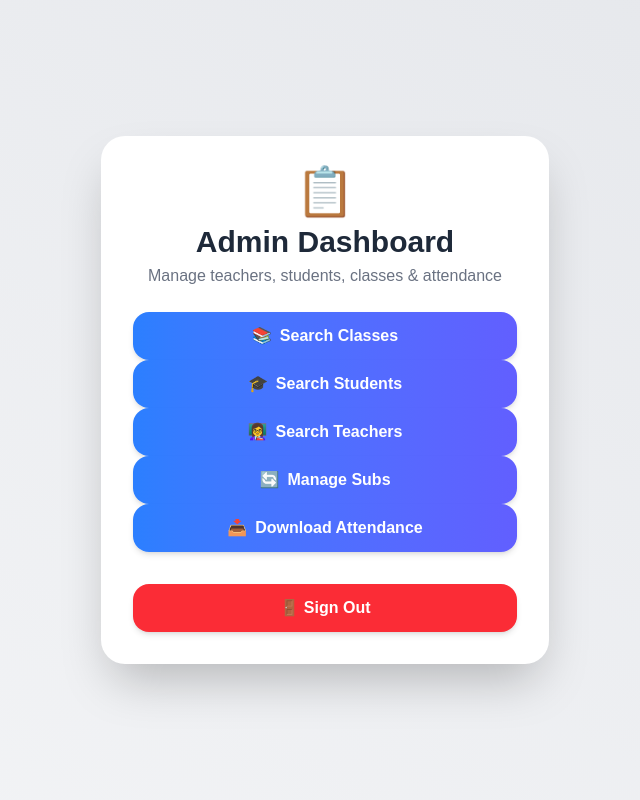
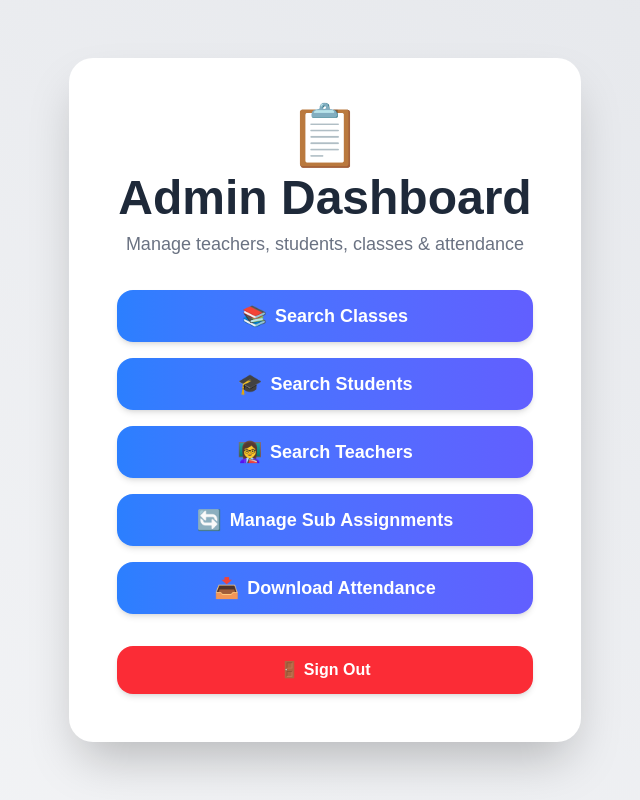
Before and after one commit to SaferAttendance/nextjs-boilerplate-dashboard-july-19, a Next.js app: page / in a window 1280 px wide. Shown: the whole page, without its empty margins (315-955 px from the left). Built offline with nearby package versions, Linux system fonts and the light colour scheme.

Commit message:
Update page.tsx

```diff
--- a/app/page.tsx
+++ b/app/page.tsx
@@ -1,51 +1,83 @@
-import Link from 'next/link'
+import React from 'react';
+import Link from 'next/link';
 
-export default function Home() {
-  return (
-    <main className="flex items-center justify-center min-h-screen bg-gradient-to-tr from-gray-100 to-gray-200 p-8">
-      {/* Card container */}
-      <div className="w-full max-w-md bg-white rounded-3xl shadow-2xl p-8">
+// Define button props interface
+interface ButtonProps {
+  icon: string;
+  label: string;
+  href: string;
+}
 
-        {/* Header */}
-        <div className="text-center mb-6">
-          <div className="text-5xl mb-2">📋</div>
-          <h1 className="text-3xl font-extrabold text-gray-800">Admin Dashboard</h1>
-          <p className="text-gray-500 mt-1">Manage teachers, students, classes & attendance</p>
-        </div>
-
-        {/* Buttons */}
-        <div className="space-y-4">
-          {[
-            { href: '/classes',   icon: '📚', label: 'Search Classes' },
-            { href: '/students',  icon: '🎓', label: 'Search Students' },
-            { href: '/teachers',  icon: '👩‍🏫', label: 'Search Teachers' },
-            { href: '/sub-assignments', icon: '🔄', label: 'Manage Subs' },
-            { href: '/attendance', icon: '📥', label: 'Download Attendance' },
-          ].map(({ href, icon, label }) => (
-            <Link key={href} href={href}>
-              <button className="
+// Reusable dashboard button component
+const DashboardButton: React.FC<ButtonProps> = ({ icon, label, href }) => (
+  <Link href={href}>
+    <a className={
+      `
         flex items-center justify-center space-x-2
         w-full py-3 px-4
         bg-gradient-to-r from-blue-500 to-indigo-500
-                text-white rounded-2xl font-semibold shadow-md
-                transition-transform transform hover:scale-105 hover:from-blue-600 hover:to-indigo-600
+        text-white rounded-2xl font-semibold
+        shadow-md transition-transform transform
+        hover:scale-105 hover:from-blue-600 hover:to-indigo-600
+      `
+    }>
+      <span className="text-xl">{icon}</span>
+      <span className="text-lg">{label}</span>
+    </a>
+  </Link>
+);
+
+// Main dashboard page
+export default function Home(): JSX.Element {
+  return (
+    <main className="
+      flex items-center justify-center
+      min-h-screen
+      bg-gradient-to-tr from-gray-100 to-gray-200
+      p-4 sm:p-6 md:p-8 lg:p-10
     ">
-                <span>{icon}</span>
-                <span>{label}</span>
-              </button>
-            </Link>
-          ))}
-        </div>
+      <div className="
+        w-full max-w-lg
+        bg-white
+        rounded-3xl
+        shadow-2xl
+        p-6 sm:p-8 md:p-10 lg:p-12
+      ">
+        {/* Header Section */}
+        <header className="text-center mb-8">
+          <div className="text-6xl mb-2">📋</div>
+          <h1 className="text-4xl md:text-5xl font-extrabold text-gray-800">
+            Admin Dashboard
+          </h1>
+          <p className="text-gray-500 mt-2 text-base md:text-lg">
+            Manage teachers, students, classes & attendance
+          </p>
+        </header>
 
-        {/* Sign out */}
+        {/* Buttons Section */}
+        <section className="
+          grid grid-cols-1 sm:grid-cols-2 gap-4
+          md:grid-cols-1 lg:grid-cols-1
+        ">
+          <DashboardButton href="/classes" icon="📚" label="Search Classes" />
+          <DashboardButton href="/students" icon="🎓" label="Search Students" />
+          <DashboardButton href="/teachers" icon="👩‍🏫" label="Search Teachers" />
+          <DashboardButton href="/sub-assignments" icon="🔄" label="Manage Sub Assignments" />
+          <DashboardButton href="/attendance" icon="📥" label="Download Attendance" />
+        </section>
+
+        {/* Sign Out Button */}
+        <section className="mt-8">
           <button className="
-          mt-8 w-full py-3
-          bg-red-500 text-white rounded-2xl font-semibold shadow-md
-          transition-transform transform hover:scale-105 hover:bg-red-600
+            w-full py-3 px-4
+            bg-red-500 text-white rounded-2xl font-semibold
+            shadow-md transition-transform transform
+            hover:scale-105 hover:bg-red-600
           ">
             🚪 Sign Out
           </button>
+        </section>
       </div>
     </main>
-  )
+  );
 }
```
Lines whose indentation alone changed are shown as unchanged.
